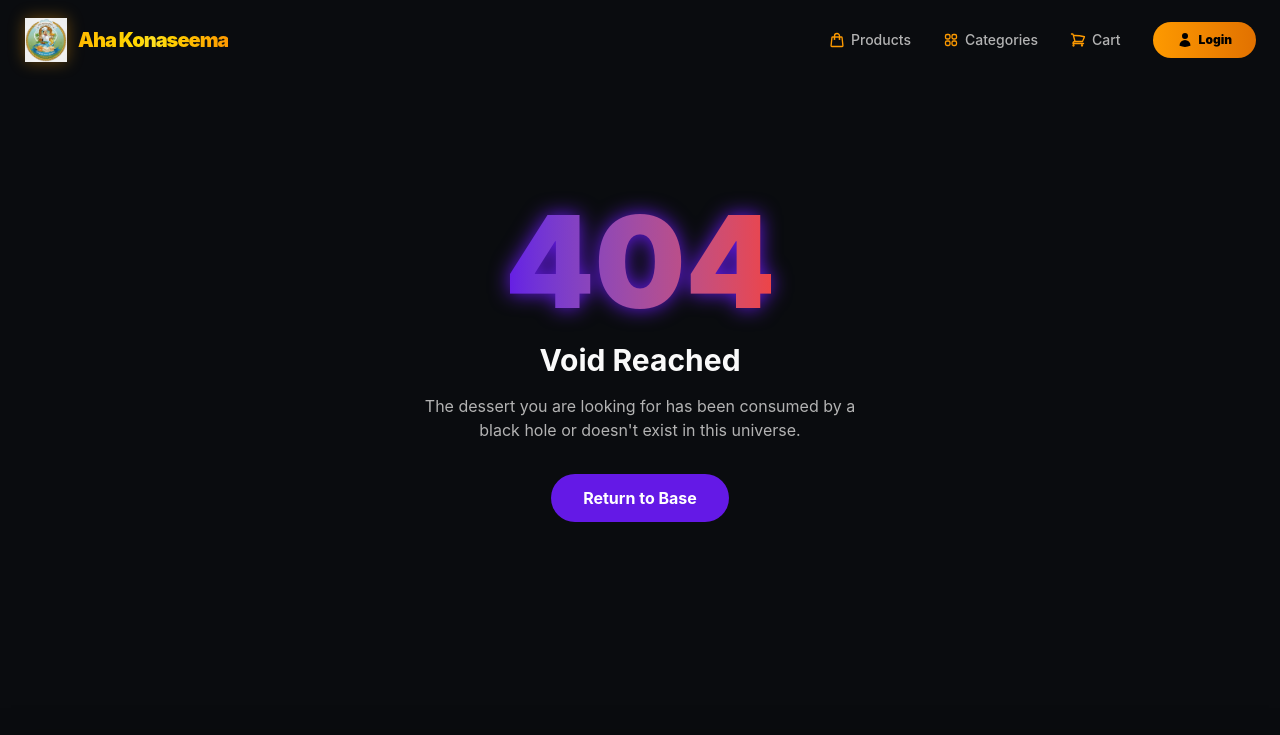
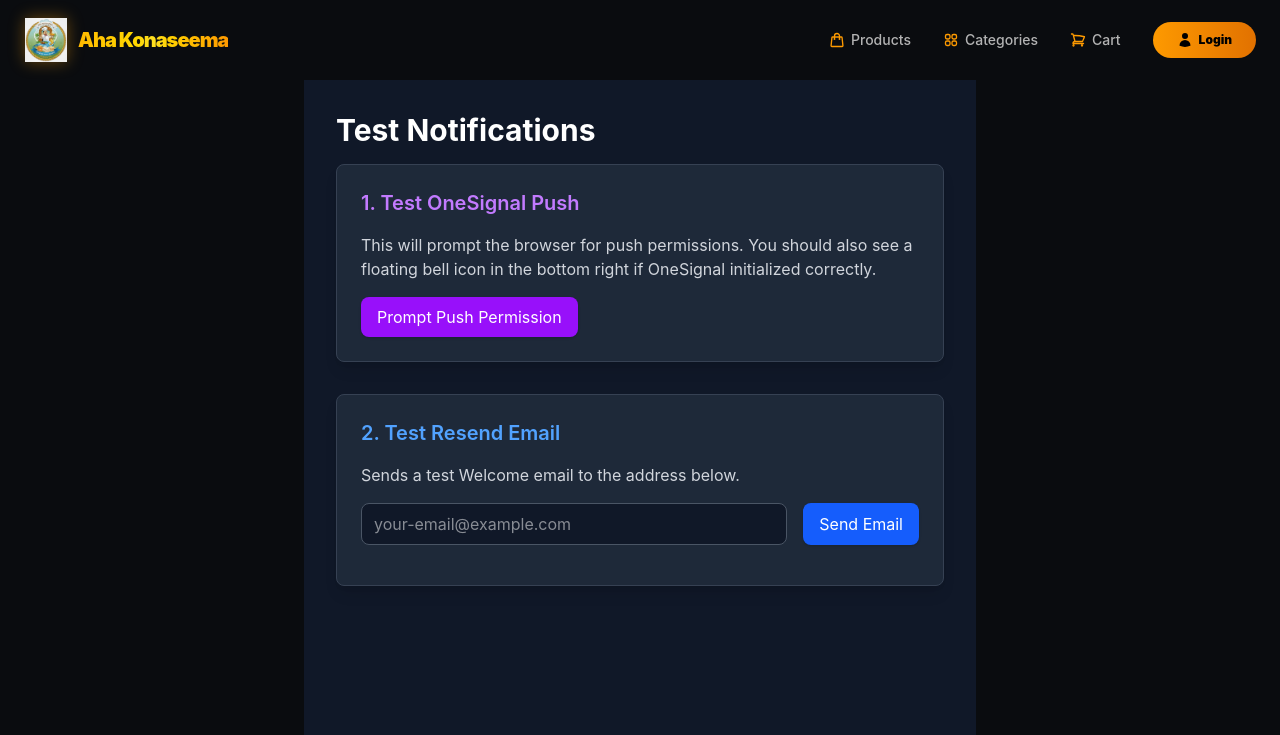
Before and after one commit to rameshnaiduayyala/ecommerce, a React (Vite) app: page /test-notifications in a window 1280 px wide. Shown: the top 735 px of the page. Built offline with nearby package versions, Linux system fonts and the light colour scheme; no server answers; the database is empty.

Commit message:
feat: implement push notification support via OneSignal and email service via Resend with testing page

```diff
--- /dev/null
+++ b/OneSignalSDKWorker.js
@@ -0,0 +1 @@
+importScripts("https://cdn.onesignal.com/sdks/web/v16/OneSignalSDK.sw.js");
--- a/package.json
+++ b/package.json
@@ -15,7 +15,9 @@
     "clsx": "^2.1.1",
     "react": "^19.2.6",
     "react-dom": "^19.2.6",
+    "react-onesignal": "^3.5.1",
     "react-router-dom": "^7.15.1",
+    "resend": "^6.12.3",
     "tailwindcss": "^4.3.0"
   },
   "devDependencies": {
--- a/src/App.jsx
+++ b/src/App.jsx
@@ -19,8 +19,15 @@ import PrintInvoice from './pages/PrintInvoice';
 import { AuthProvider } from './context/AuthContext';
 import { CartProvider } from './context/CartContext';
 import { ProtectedRoute } from './routes/ProtectedRoute';
+import TestNotificationsPage from './pages/TestNotificationsPage';
+import { initOneSignal } from './notifications/onesignal';
+import { useEffect } from 'react';
 
 function App() {
+  useEffect(() => {
+    initOneSignal();
+  }, []);
+
   return (
     <AuthProvider>
       <CartProvider>
@@ -47,6 +54,7 @@ function App() {
                   <Route path="/admin" element={<ProtectedRoute requireAdmin={true}><AdminDashboard /></ProtectedRoute>} />
                   <Route path="/wishlist" element={<ProtectedRoute><WishlistPage /></ProtectedRoute>} />
                   <Route path="/search" element={<SearchResultsPage />} />
+                  <Route path="/test-notifications" element={<TestNotificationsPage />} />
                   <Route path="*" element={<NotFoundPage />} />
                 </Routes>
               </MainLayout>
--- /dev/null
+++ b/src/notifications/emailService.js
@@ -0,0 +1,82 @@
+import { Resend } from 'resend';
+
+// NOTE: In a production environment, the Resend API key should be kept secure
+// and emails should ideally be sent via a backend service like Supabase Edge Functions.
+// This service file provides the structure and can be reused in Edge Functions.
+const resendApiKey = import.meta.env.VITE_RESEND_API_KEY || 're_your_api_key_here';
+const resend = new Resend(resendApiKey);
+
+/**
+ * Sends an email using Resend
+ *
+ * @param {Object} options Email options
+ * @param {string} options.to Recipient email
+ * @param {string} options.subject Email subject
+ * @param {React.ReactElement|string} options.html HTML content or React element
+ * @returns {Promise<Object>} Response from Resend
+ */
+export const sendEmail = async ({ to, subject, html }) => {
+  try {
+    const { data, error } = await resend.emails.send({
+      from: 'SweetVerse <noreply@sweetverse.com>', // Replace with your verified domain
+      to: [to],
+      subject: subject,
+      html: html,
+    });
+
+    if (error) {
+      console.error('Error sending email:', error);
+      throw error;
+    }
+
+    return data;
+  } catch (error) {
+    console.error('Failed to send email via Resend:', error);
+    throw error;
+  }
+};
+
+/**
+ * Common Ecommerce Email Templates (Functions)
+ */
+export const EmailTemplates = {
+  sendOTP: async (to, otp) => {
+    return sendEmail({
+      to,
+      subject: 'Your Login OTP - SweetVerse',
+      html: `<h2>Your One Time Password is: <strong>${otp}</strong></h2><p>This code expires in 5 minutes.</p>`
+    });
+  },
+
+  sendOrderConfirmation: async (to, orderId, amount) => {
+    return sendEmail({
+      to,
+      subject: `Order Confirmation #${orderId} - SweetVerse`,
+      html: `<h2>Thank you for your order!</h2><p>Your order <strong>#${orderId}</strong> for <strong>$${amount}</strong> has been confirmed.</p>`
+    });
+  },
+
+  sendShippingUpdate: async (to, orderId, trackingLink) => {
+    return sendEmail({
+      to,
+      subject: `Your order #${orderId} has shipped! - SweetVerse`,
+      html: `<h2>Great news!</h2><p>Your order has shipped. <a href="${trackingLink}">Track your package here</a>.</p>`
+    });
+  },
+
+  sendWelcomeEmail: async (to, name) => {
+    return sendEmail({
+      to,
+      subject: 'Welcome to SweetVerse!',
+      html: `<h2>Welcome, ${name}!</h2><p>We're thrilled to have you here. Explore our futuristic sweets collection now.</p>`
+    });
+  },
+
+  sendPasswordReset: async (to, resetLink) => {
+    return sendEmail({
+      to,
+      subject: 'Password Reset Request - SweetVerse',
+      html: `<h2>Reset your password</h2><p>Click <a href="${resetLink}">here</a> to reset your password. If you didn't request this, you can ignore this email.</p>`
+    });
+  }
+};
--- /dev/null
+++ b/src/notifications/onesignal.js
@@ -0,0 +1,44 @@
+import OneSignal from 'react-onesignal';
+
+let isInitialized = false;
+
+/**
+ * Initialize OneSignal Push Notifications
+ * Call this inside your App.jsx or main layout component
+ */
+export const initOneSignal = async () => {
+  if (isInitialized) return;
+
+  try {
+    const appId = import.meta.env.VITE_ONESIGNAL_APP_ID;
+
+    if (!appId) {
+      console.warn('OneSignal App ID is missing. Please add VITE_ONESIGNAL_APP_ID to your .env file');
+      return;
+    }
+
+    await OneSignal.init({
+      appId: appId,
+      safari_web_id: import.meta.env.VITE_ONESIGNAL_SAFARI_ID,
+      notifyButton: {
+        enable: true, // Shows a floating bell button for users to subscribe/unsubscribe
+        colors: {
+          'circle.background': 'rgb(139, 92, 246)', // Match with futuristic theme (e.g., violet-500)
+          'circle.foreground': 'white',
+        }
+      },
+      allowLocalhostAsSecureOrigin: true, // Useful for local testing
+    });
+
+    isInitialized = true;
+    console.log('OneSignal Initialized');
+  } catch (error) {
+    if (error.message && error.message.includes('already initialized')) {
+      isInitialized = true;
+      return;
+    }
+    console.error('Error initializing OneSignal:', error);
+  }
+};
+
+export default OneSignal;
--- /dev/null
+++ b/src/notifications/pushService.js
@@ -0,0 +1,83 @@
+import OneSignal from './onesignal';
+
+/**
+ * High-level Push Notification Service for Ecommerce Scenarios
+ */
+export const pushService = {
+  /**
+   * Request push notification permission from the user
+   * Typically called when a user finishes onboarding or shows high intent.
+   */
+  requestPermission: async () => {
+    try {
+      await OneSignal.Slidedown.promptPush();
+    } catch (error) {
+      console.error('Failed to request push permission:', error);
+    }
+  },
+
+  /**
+   * Associate the current push subscription with a specific user ID
+   * @param {string} userId - The user's unique ID (e.g., from Supabase)
+   */
+  loginUser: async (userId) => {
+    try {
+      if (userId) {
+        await OneSignal.login(userId);
+      }
+    } catch (error) {
+      console.error('Failed to login to OneSignal:', error);
+    }
+  },
+
+  /**
+   * Remove the association when the user logs out
+   */
+  logoutUser: async () => {
+    try {
+      await OneSignal.logout();
+    } catch (error) {
+      console.error('Failed to logout from OneSignal:', error);
+    }
+  },
+
+  /**
+   * Add tags to the user for segmented marketing
+   * @param {Object} tags - Key-value pairs of tags
+   */
+  addTags: (tags) => {
+    try {
+      OneSignal.User.addTags(tags);
+    } catch (error) {
+      console.error('Error adding OneSignal tags:', error);
+    }
+  },
+
+  /**
+   * Remove specific tags
+   * @param {Array<string>} keys - Tag keys to remove
+   */
+  removeTags: (keys) => {
+    try {
+      OneSignal.User.removeTags(keys);
+    } catch (error) {
+      console.error('Error removing OneSignal tags:', error);
+    }
+  },
+
+  /**
+   * E-commerce specific tag helpers
+   */
+  tagAbandonedCart: (hasAbandonedCart) => {
+    pushService.addTags({ abandoned_cart: hasAbandonedCart ? 'true' : 'false' });
+  },
+
+  tagVIPCustomer: () => {
+    pushService.addTags({ customer_tier: 'VIP' });
+  },
+
+  tagInterestedCategories: (categories) => {
+    // E.g. categories = ['cakes', 'chocolates']
+    pushService.addTags({ interests: categories.join(',') });
+  }
+};
--- /dev/null
+++ b/src/pages/TestNotificationsPage.jsx
@@ -0,0 +1,85 @@
+import React, { useState } from 'react';
+import { pushService } from '../notifications/pushService';
+import { EmailTemplates } from '../notifications/emailService';
+
+const TestNotificationsPage = () => {
+  const [emailStatus, setEmailStatus] = useState('');
+  const [email, setEmail] = useState('');
+
+  const handlePushTest = async () => {
+    try {
+      await pushService.requestPermission();
+      alert('Requested push permission! Check if a prompt appeared or if you are already subscribed.');
+    } catch (error) {
+      console.error(error);
+      alert('Error requesting push permission: ' + error.message);
+    }
+  };
+
+  const handleEmailTest = async () => {
+    if (!email) {
+      alert('Please enter an email address to test.');
+      return;
+    }
+
+    setEmailStatus('Sending...');
+    try {
+      // Trying to send a test welcome email
+      const response = await EmailTemplates.sendWelcomeEmail(email, 'Test User');
+      setEmailStatus('Success! Response: ' + JSON.stringify(response));
+    } catch (error) {
+      console.error(error);
+      setEmailStatus('Failed (check console). Note: Resend often blocks client-side API calls due to CORS. If you see a CORS error, this confirms the keys are set but you must call it from a backend (like Supabase Edge Functions). Error: ' + error.message);
+    }
+  };
+
+  return (
+    <div className="p-8 max-w-2xl mx-auto space-y-8 bg-gray-900 text-white min-h-screen">
+      <h1 className="text-3xl font-bold mb-4">Test Notifications</h1>
+
+      {/* Push Notifications Section */}
+      <div className="bg-gray-800 p-6 rounded-lg border border-gray-700 shadow-lg">
+        <h2 className="text-xl font-semibold mb-4 text-purple-400">1. Test OneSignal Push</h2>
+        <p className="mb-4 text-gray-300">
+          This will prompt the browser for push permissions. You should also see a floating bell icon in the bottom right if OneSignal initialized correctly.
+        </p>
+        <button
+          onClick={handlePushTest}
+          className="bg-purple-600 hover:bg-purple-700 text-white px-4 py-2 rounded shadow transition"
+        >
+          Prompt Push Permission
+        </button>
+      </div>
+
+      {/* Email Section */}
+      <div className="bg-gray-800 p-6 rounded-lg border border-gray-700 shadow-lg">
+        <h2 className="text-xl font-semibold mb-4 text-blue-400">2. Test Resend Email</h2>
+        <p className="mb-4 text-gray-300">
+          Sends a test Welcome email to the address below.
+        </p>
+        <div className="flex space-x-4 mb-4">
+          <input
+            type="email"
+            placeholder="your-email@example.com"
+            value={email}
+            onChange={(e) => setEmail(e.target.value)}
+            className="bg-gray-900 border border-gray-600 rounded px-3 py-2 flex-grow text-white"
+          />
+          <button
+            onClick={handleEmailTest}
+            className="bg-blue-600 hover:bg-blue-700 text-white px-4 py-2 rounded shadow transition"
+          >
+            Send Email
+          </button>
+        </div>
+        {emailStatus && (
+          <div className="mt-4 p-3 bg-gray-900 rounded border border-gray-700 text-sm text-gray-300">
+            {emailStatus}
+          </div>
+        )}
+      </div>
+    </div>
+  );
+};
+
+export default TestNotificationsPage;
```
Also changed, not shown: 1 other file (tests, documents, lock files or other folders).
